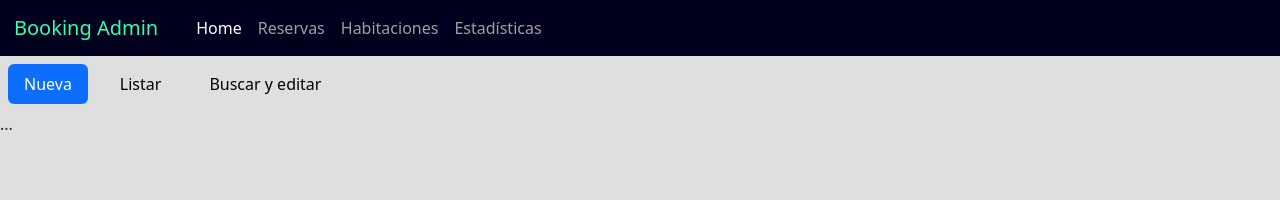
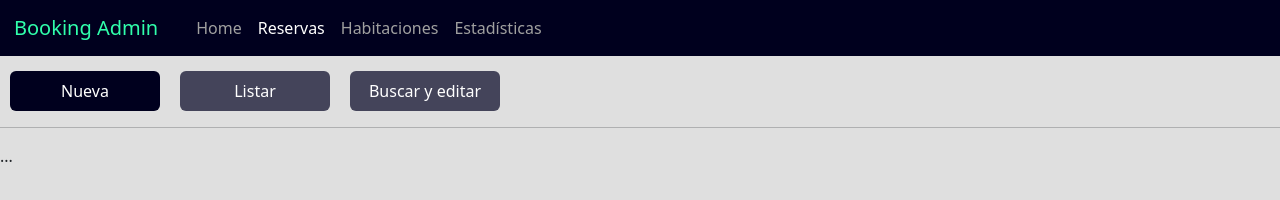
Before and after one commit to JuanDavid24/blockinar-challenge, a website: page bookings.html in a window 1280 px wide. Drawn offline with nearby package versions, Linux system fonts and the light colour scheme.

Commit message:
Bookings: Estilos para nav-pills.

```diff
--- a/bookings.html
+++ b/bookings.html
@@ -23,8 +23,8 @@
     </button>
     <div class="collapse navbar-collapse" id="navbarScroll">
       <ul class="navbar-nav mr-auto">
-        <li class="nav-item active"> <a class="nav-link" href="#">Home</a> </li>
-        <li class="nav-item"> <a class="nav-link" href="./bookings.html">Reservas</a> </li>
+        <li class="nav-item"> <a class="nav-link" href="./index.html">Home</a> </li>
+        <li class="nav-item active"> <a class="nav-link" href="#">Reservas</a> </li>
         <li class="nav-item"> <a class="nav-link" href="./rooms.html">Habitaciones</a> </li>
         <li class="nav-item"> <a class="nav-link" href="./stats.html">Estadísticas</a> </li>
       </ul>
@@ -36,12 +36,13 @@
       <button class="nav-link active pill-btn" id="pill-new-booking-tab" data-bs-toggle="pill" data-bs-target="#new-booking" type="button" role="tab" aria-controls="new-booking" aria-selected="false">Nueva</button>
     </li>
     <li class="nav-item" role="presentation">
-      <button class="nav-link pill-btn" id="pill-list-bookings-tab" data-bs-toggle="pill" data-bs-target="#list-bookings" type="button" role="tab" aria-controls="list-bookings" aria-selected="true">Listar</button>
+      <button class="nav-link pill-btn s-200" id="pill-list-bookings-tab" data-bs-toggle="pill" data-bs-target="#list-bookings" type="button" role="tab" aria-controls="list-bookings" aria-selected="true">Listar</button>
     </li>
     <li class="nav-item" role="presentation">
-      <button class="nav-link pill-btn" id="pill-search-booking-tab" data-bs-toggle="pill" data-bs-target="#search-booking" type="button" role="tab" aria-controls="search-booking" aria-selected="false">Buscar y editar</button>
+      <button class="nav-link pill-btn s-200" id="pill-search-booking-tab" data-bs-toggle="pill" data-bs-target="#search-booking" type="button" role="tab" aria-controls="search-booking" aria-selected="false">Buscar y editar</button>
     </li>
   </ul>
+  <hr>
   <!-- Contenido de las tabs -->
   <div class="tab-content" id="pills-tabContent">
     <div class="tab-pane fade show active" id="new-booking" role="tabpanel" aria-labelledby="pill-new-booking-tab" tabindex="0">
@@ -49,7 +50,7 @@
     </div>
     <div class="tab-pane fade show" id="list-bookings" role="tabpanel" aria-labelledby="pill-list-bookings-tab" tabindex="0">
 
-      <h2>Obtener todas las reservas</h2>
+      <h3>Lista de reservas</h3>
       <div class="d-flex justify-content-end">
         <button class="btn btn-outline-dark mx-2 collapse" id="refresh-btn">Actualizar
           <svg xmlns="http://www.w3.org/2000/svg" width="16" height="16" fill="currentColor" class="bi bi-arrow-repeat" viewBox="0 0 16 16">
--- a/css/bookings.css
+++ b/css/bookings.css
@@ -1,6 +1,18 @@
-.pill-btn{
-    /* background-color: rgb(127, 255, 127) !important; */
-    color: black;
+/* nav-pills */
+.nav-pills .nav-link{
+    background-color: #00001e !important;
+    color: #ffffff;
     padding: 0.5rem 1rem;
-    margin: 0.5rem;
+    margin: 15px 10px 0px 10px;
+    width: 150px;
+    border-color:#00001e;
+    border-width: 1px;
 }
+.nav-pills .nav-link:not(.active){
+    background-color: #44445a !important;
+}
+
+.nav-pills .nav-link:hover {
+    color: #00ff99;
+    background-color: #0c1235 !important
+   }
```
